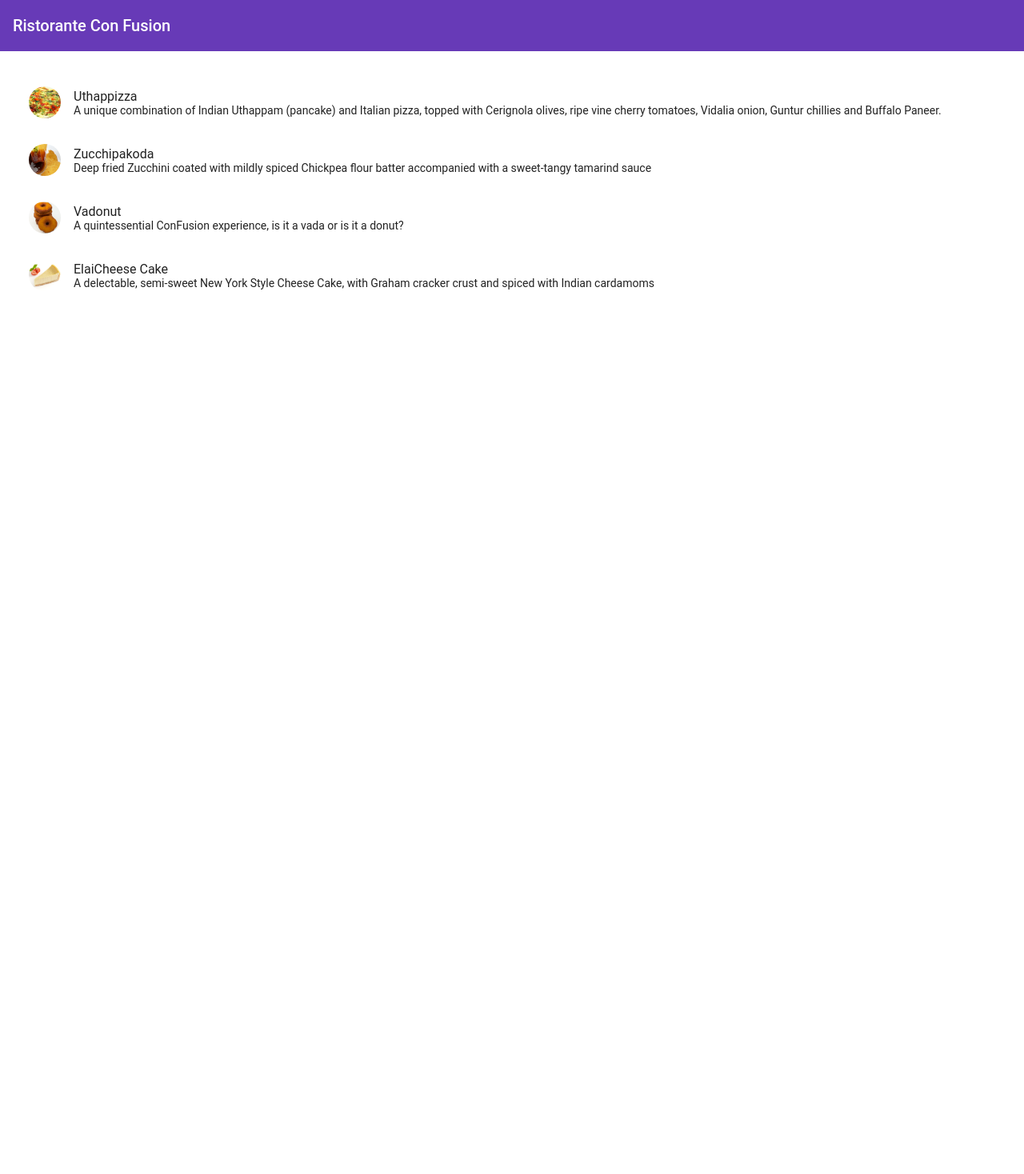
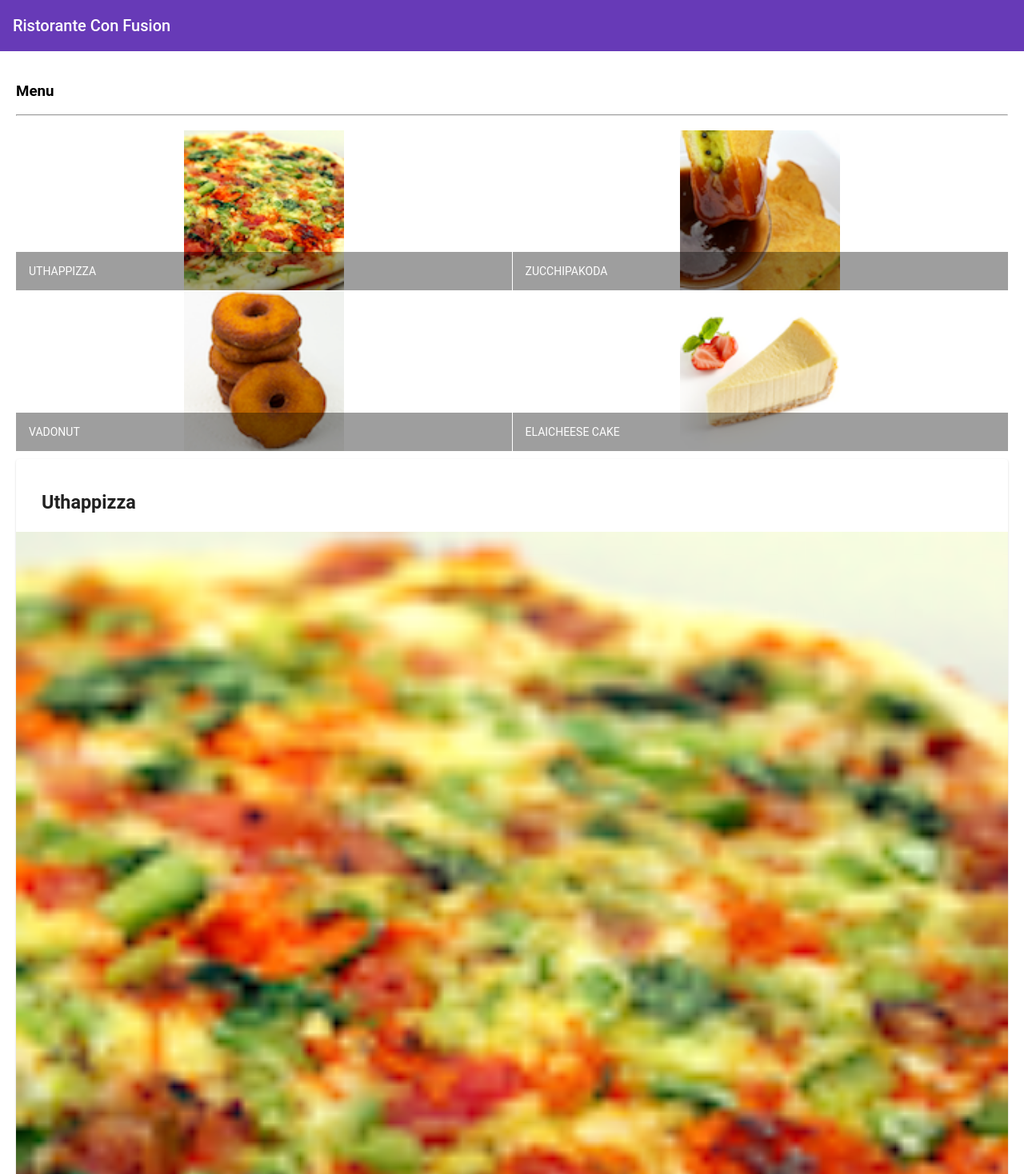
Before and after one commit to kranthimummadi/confusion, an Angular app: page / in a window 1280 px wide. Shown: the top 1468 px of the page at 80% size. Before the commit the page ends 800 px from the top, so only its background shows below. Built offline with nearby package versions, Linux system fonts and the light colour scheme.

Commit message:
Components part2

```diff
--- a/src/app/app.module.ts
+++ b/src/app/app.module.ts
@@ -3,6 +3,9 @@
 import { BrowserAnimationsModule } from '@angular/platform-browser/animations';
 import { MatToolbarModule } from '@angular/material/toolbar';
 import { MatListModule } from '@angular/material/list';
+import { MatGridListModule } from '@angular/material/grid-list';
+import { MatCardModule } from '@angular/material/card';
+import { MatButtonModule } from '@angular/material/button';
 import { FlexLayoutModule } from '@angular/flex-layout';
 import { AppComponent } from './app.component';
 import 'hammerjs';
@@ -17,6 +20,9 @@
     BrowserModule,
     MatToolbarModule,
     MatListModule,
+    MatGridListModule,
+    MatCardModule,
+    MatButtonModule,
     FlexLayoutModule,
     BrowserAnimationsModule
   ],
--- a/src/app/menu/menu.component.html
+++ b/src/app/menu/menu.component.html
@@ -1,11 +1,41 @@
-<div class="container" fxLayout="column" fxLayoutGap="10px">
-  <mat-list fxFlex>
-    <mat-list-item *ngFor="let dish of dishes">
-      <img matListAvatar src = {{dish.image}} alt = {{dish.name}}>
-      <h1 matLine> {{dish.name}} </h1>
-      <p matLine>
-        <span> {{dish.description}} </span>
-      </p>
-    </mat-list-item>
-  </mat-list>
+<div class="container"
+     fxLayout="column"
+     fxLayoutGap="10px">
+
+  <div fxFlex>
+    <div>
+      <h3>Menu</h3>
+      <hr>
+    </div>
+  </div>
+
+  <div fxFlex>
+    <mat-grid-list cols="2" rowHeight="200px">
+      <mat-grid-tile *ngFor="let dish of dishes">
+        <img height="200px" src={{dish.image}} alt={{dish.name}}>
+        <mat-grid-tile-footer>
+          <h1>{{dish.name | uppercase}}</h1>
+        </mat-grid-tile-footer>
+      </mat-grid-tile>
+    </mat-grid-list>
+  </div>
+  <div fxFlex>
+    <mat-card>
+      <mat-card-header>
+        <mat-card-title>
+          <h3>{{selectedDish.name}}</h3>
+        </mat-card-title>
+      </mat-card-header>
+      <img mat-card-image src = "{{selectedDish.image}}" alt = "{{selectedDish.name}}">
+      <mat-card-content>
+        <p> {{selectedDish.description}} </p>
+      </mat-card-content>
+      <mat-card-actions>
+        <button mat-button>LIKE</button>
+        <button mat-button>SHARE</button>
+      </mat-card-actions>
+
+    </mat-card>
+  </div>
+
 </div>
--- a/src/app/menu/menu.component.ts
+++ b/src/app/menu/menu.component.ts
@@ -1,13 +1,7 @@
 import { Component, OnInit } from '@angular/core';
 import { Dish } from '../shared/dish';
 
-@Component({
-  selector: 'app-menu',
-  templateUrl: './menu.component.html',
-  styleUrls: ['./menu.component.scss']
-})
-export class MenuComponent implements OnInit {
-  dishes: Dish[] = [
+const DISHES: Dish[]=[
   {
     id: '0',
     name: 'Uthappizza',
@@ -50,7 +44,15 @@
     description: 'A delectable, semi-sweet New York Style Cheese Cake, with Graham cracker crust and spiced with Indian cardamoms'
   }
  ];
+ @Component({
+  selector: 'app-menu',
+  templateUrl: './menu.component.html',
+  styleUrls: ['./menu.component.scss']
+})
 
+export class MenuComponent implements OnInit {
+  dishes = DISHES;
+  selectedDish = DISHES[0];
 
 
 
```
Lines whose indentation alone changed are shown as unchanged.
